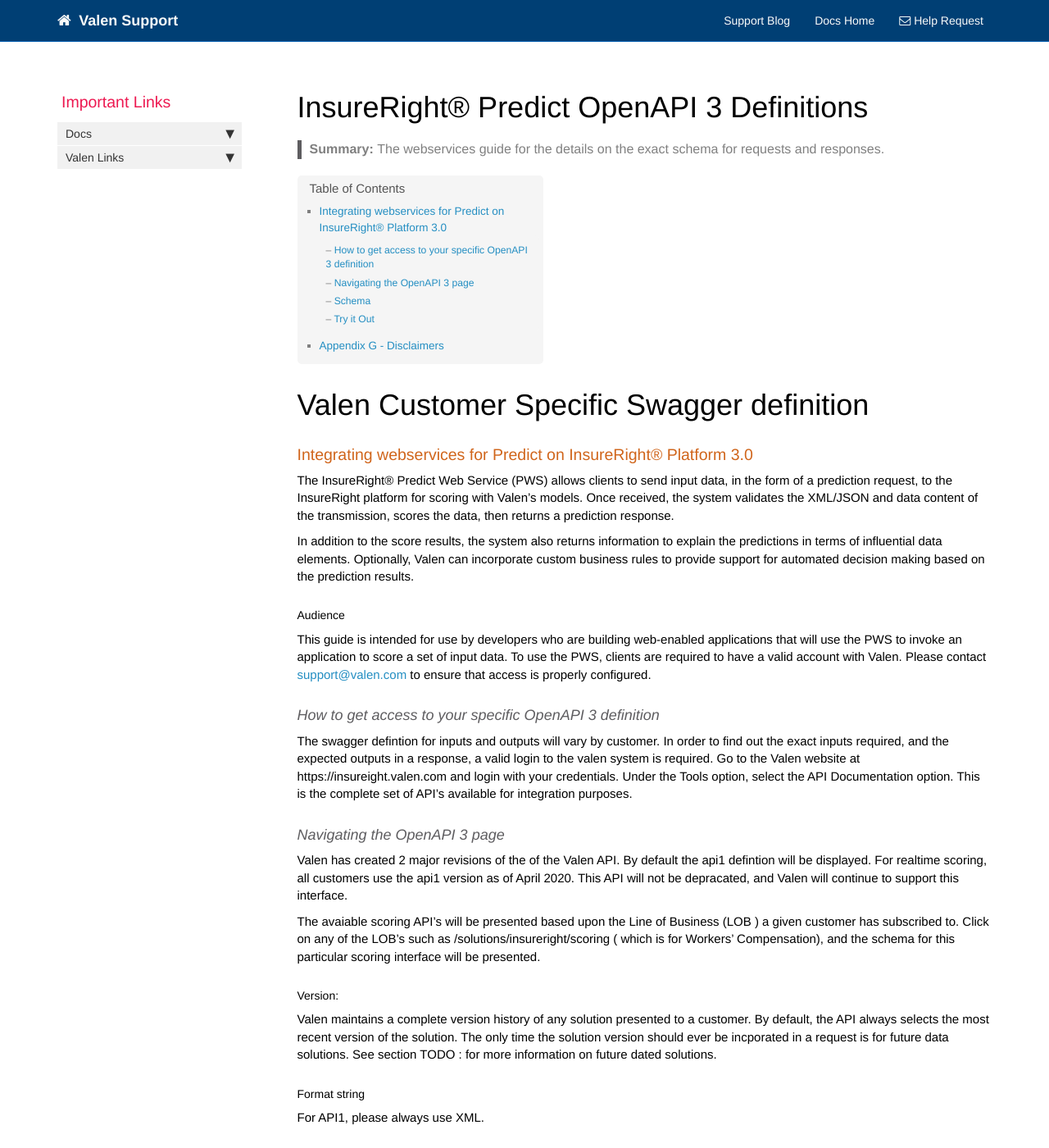
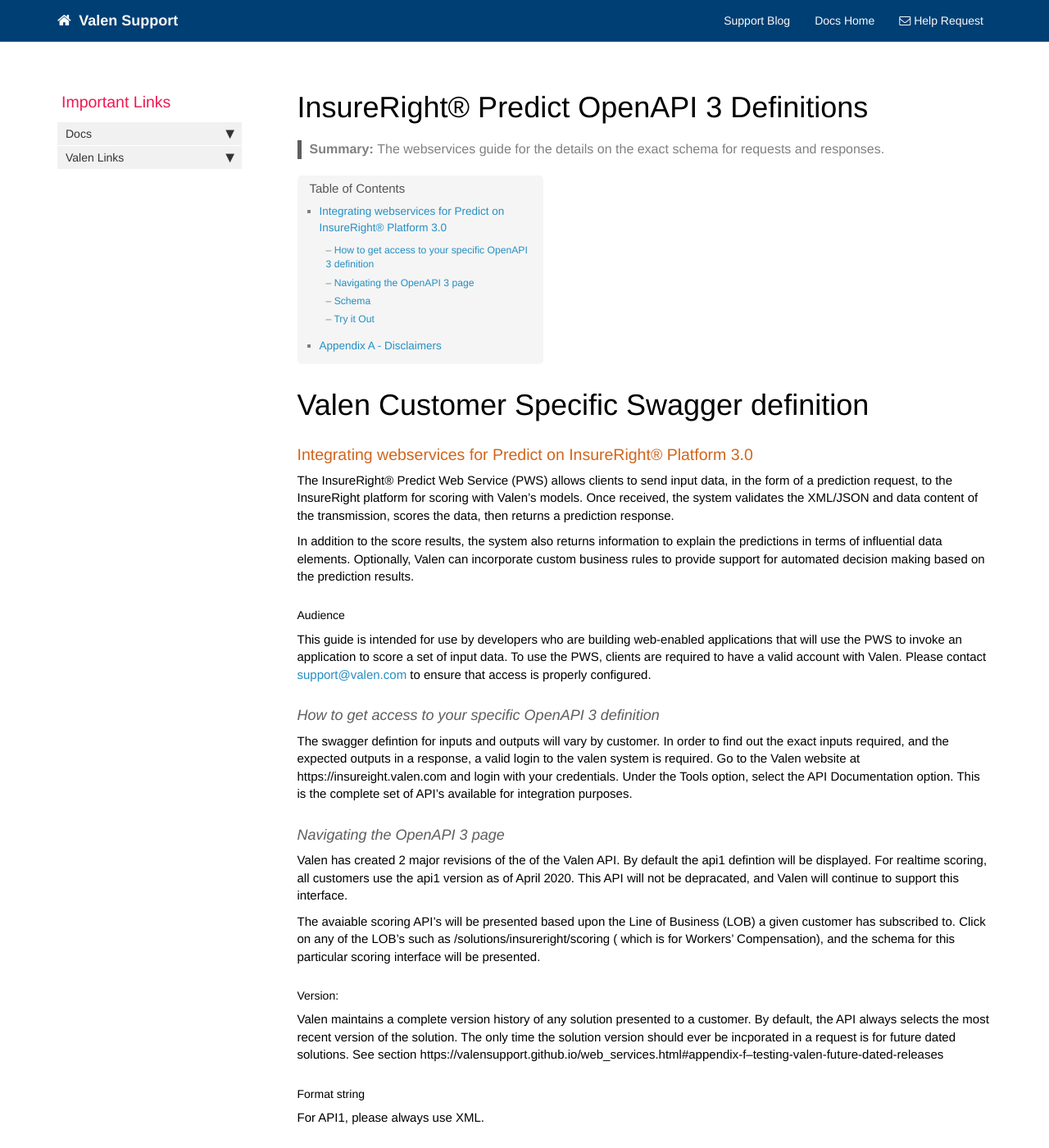
Before and after one commit to valensupport/valensupport.github.io, a Jekyll site: the page built from pages/customer_specific_apis.md, in a window 1280 px wide and 1400 px high. Shown: the whole window at 82% size. Built offline with Jekyll 4.4.1, drawn with Linux system fonts in a browser that asks for light colours; nearby versions of some CDN libraries; comment, search, counter and statistics services are not loaded; some of the changed text lies outside the part shown.

Commit message:
Update customer_specific_apis.md
A little more cleanup.
What to do with JSON vs. xml throughout doc's???

```diff
--- a/pages/customer_specific_apis.md
+++ b/pages/customer_specific_apis.md
@@ -28,10 +28,10 @@ This is the complete set of API's available for integration purposes.
 
 Valen has created 2 major revisions of the of the Valen API.  By default the api1 defintion will be displayed. For realtime scoring, all customers use the api1 version as of April 2020.  This API will not be depracated, and Valen will continue to support this interface.
 
-The avaiable scoring API's will be presented based upon the Line of Business (LOB ) a given customer has subscribed to. Click on any of the LOB's such as /solutions/insureright/scoring ( which is for Workers' Compensation), and the schema for this particular scoring interface will be presented.
+The avaiable scoring API's will be presented based upon the Line of Business (LOB) a given customer has subscribed to. Click on any of the LOB's such as /solutions/insureright/scoring ( which is for Workers' Compensation), and the schema for this particular scoring interface will be presented.
 
 ##### Version:
-Valen maintains a complete version history of any solution presented to a customer.  By default, the API always selects the most recent version of the solution.  The only time the solution version should ever be incporated in a request is for future data solutions.  See section TODO : <insert cross ref link here> for more information on future dated solutions.
+Valen maintains a complete version history of any solution presented to a customer.  By default, the API always selects the most recent version of the solution.  The only time the solution version should ever be incporated in a request is for future dated solutions.  See section https://valensupport.github.io/web_services.html#appendix-f--testing-valen-future-dated-releases
 
 ##### Format string
 For API1, please always use XML.
@@ -63,7 +63,7 @@ The "Try it Out" button toggles from "schema" mode into "example" mode.  The exa
 
 
 
-### Appendix G - Disclaimers
+### Appendix A - Disclaimers
 
 InsureRight® Platform Predict Web Service Implementation Guide – Valen® Analytics, April 2020
 
```
